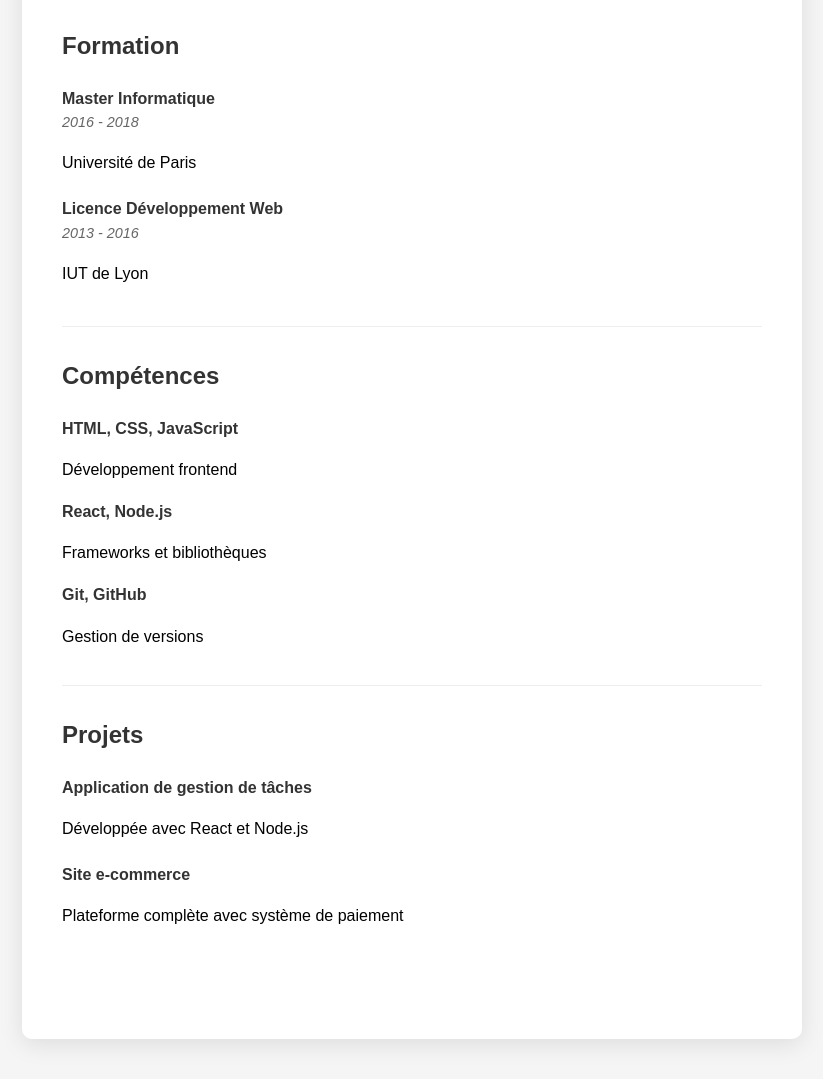
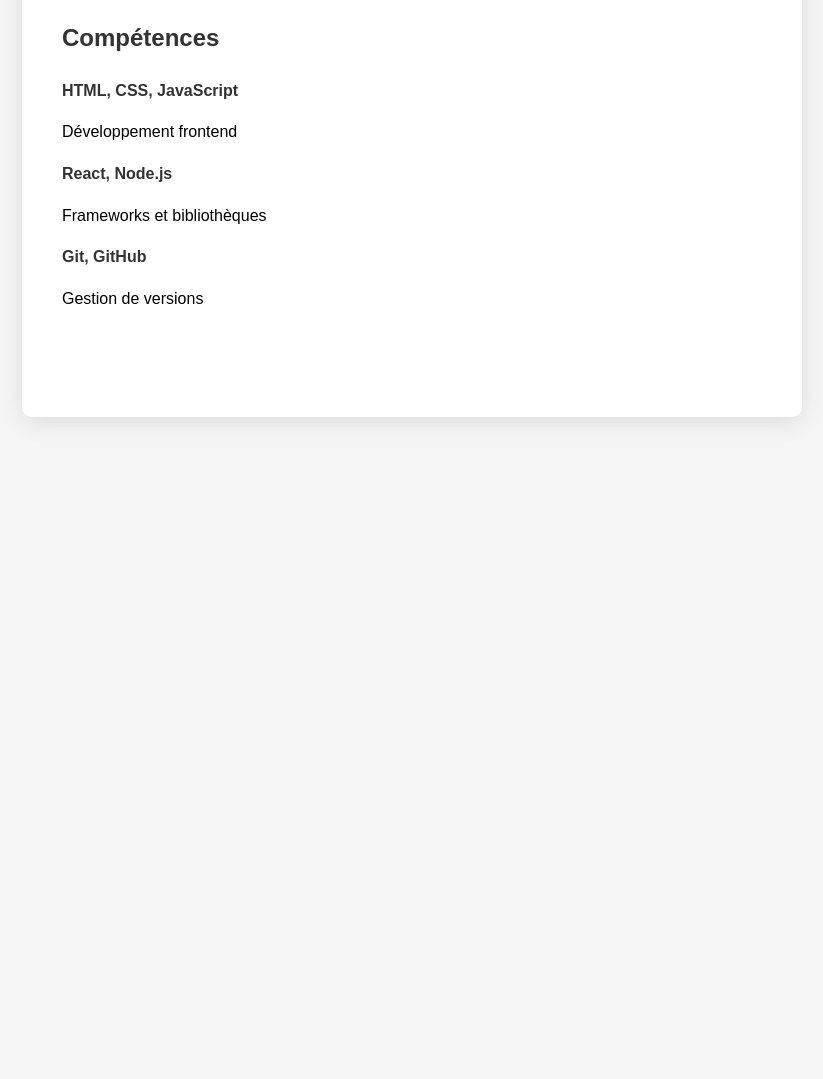
Before and after one commit to lelem666/Portfolio, a plain HTML site: page index.html in a window 1280 px wide. Shown: the part 1034-2113 px from the top of the page, without its empty margins (228-1051 px from the left). After the commit the page ends 1491 px from the top, so only its background shows below. Drawn offline with Linux system fonts and the light colour scheme.

Commit message:
Update index.html

```diff
--- a/index.html
+++ b/index.html
@@ -73,9 +73,6 @@
             padding-bottom: 5px;
         }
 
-        .experience, .formation {
-            margin-bottom: 20px;
-        }
 
         .date {
             color: #666;
@@ -130,25 +127,6 @@
                 <p>Création de sites web pour divers clients</p>
             </div>
         </div>
-
-        <!-- Formation -->
-        <div class="section">
-            <h2>Formation</h2>
-
-            <div class="formation">
-                <strong>Master Informatique</strong>
-                <div class="date">2016 - 2018</div>
-                <p>Université de Paris</p>
-            </div>
-
-            <div class="formation">
-                <strong>Licence Développement Web</strong>
-                <div class="date">2013 - 2016</div>
-                <p>IUT de Lyon</p>
-            </div>
-        </div>
-
-        <!-- Compétences -->
         <div class="section">
             <h2>Compétences</h2>
 
@@ -167,21 +145,6 @@
                 <p>Gestion de versions</p>
             </div>
         </div>
-
-        <!-- Projets -->
-        <div class="section">
-            <h2>Projets</h2>
-
-            <div class="experience">
-                <strong>Application de gestion de tâches</strong>
-                <p>Développée avec React et Node.js</p>
-            </div>
-
-            <div class="experience">
-                <strong>Site e-commerce</strong>
-                <p>Plateforme complète avec système de paiement</p>
-            </div>
-        </div>
     </div>
 </body>
 </html>
```
